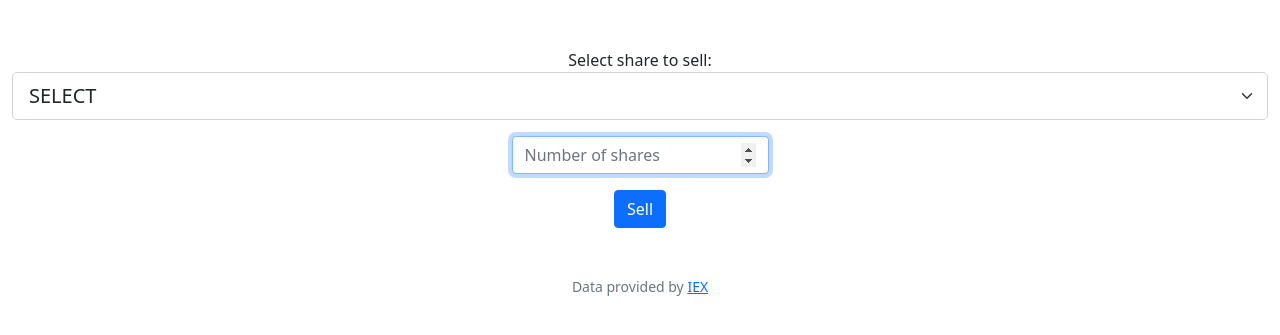
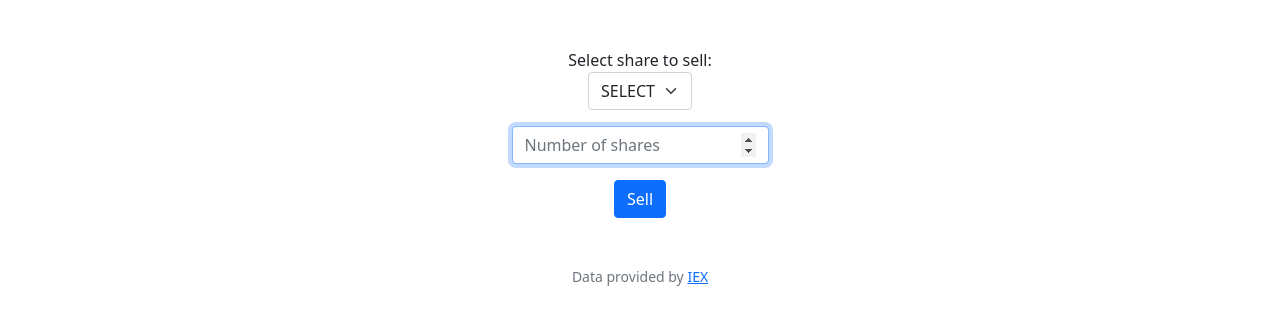
Before and after one commit to Stachu9/CS50-basic, a Flask app: template finance/templates/sell.html in a window 1280 px wide. Shown: the part 76-411 px from the top of the page. Run offline with Flask 3, Linux system fonts and the light colour scheme; the template is opened without the code that fills it, so the values that code supplies are empty; some libraries are stand-ins or nearby versions.

Commit message:
Tue, Oct 10, 2023, 10:41 PM +02:00

```diff
--- a/finance/app.py
+++ b/finance/app.py
@@ -208,5 +208,6 @@ def sell():
         shares = db.execute("SELECT symbol FROM transactions WHERE person_id = ? GROUP BY symbol;", session["user_id"])
         for share in shares:
             share["number"] = db.execute("SELECT SUM(num_shares) FROM transactions WHERE person_id = ? AND symbol = ?;", session["user_id"], share["symbol"])
+            share["symbol"] = upper(share["symbol"])
 
     return render_template("sell.html", shares=shares)
--- a/finance/templates/sell.html
+++ b/finance/templates/sell.html
@@ -8,7 +8,7 @@
     <form action="/sell" method="post">
         <div class="mb-3">
             <label for="symbol">Select share to sell: </label>
-            <select class="form-select form-select-lg mb-3" id="symbol" name="symbol">
+            <select class="form-select mx-auto w-auto" id="symbol" name="symbol">
                 <option value=None style="display:none">SELECT</option>
                 {% for share in shares %}
                     <option value="{{ share["symbol"] }}">{{ share["symbol"] }}</option>
```
